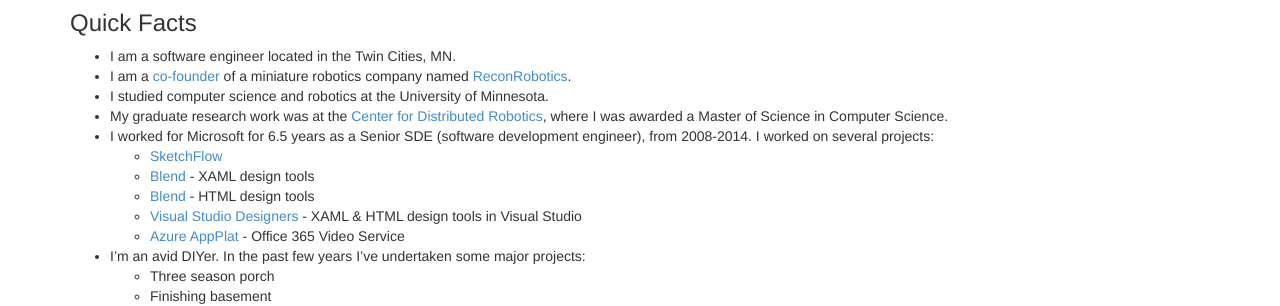
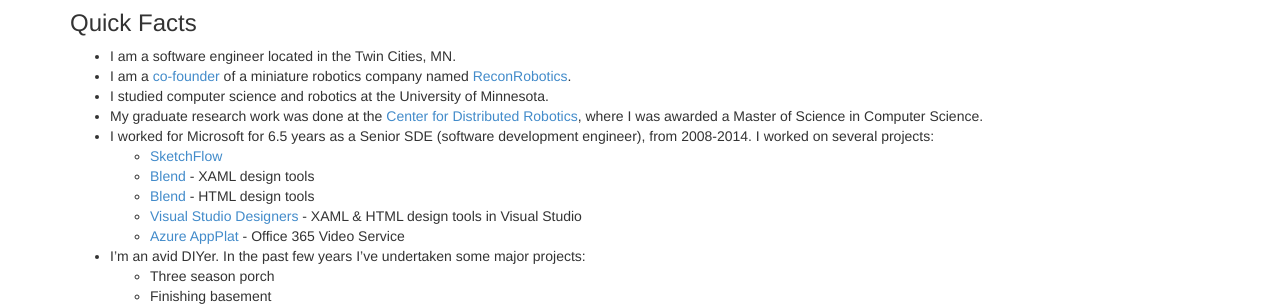
Before and after one commit to chuckhays/madebychuck, a Jekyll site: the page built from about.md, in a window 1280 px wide and 900 px high. Shown: the part 163-469 px from the top of the window. Built offline with Jekyll 4.4.1, drawn with Linux system fonts in a browser that asks for light colours; nearby versions of some CDN libraries; Markdown is read by kramdown in place of the engine named in the settings.

Commit message:
Changed Quick Facts wording

```diff
--- a/about.md
+++ b/about.md
@@ -15,7 +15,7 @@
 * I am a software engineer located in the Twin Cities, MN.
 * I am a [co-founder](#reconrobotics) of a miniature robotics company named [ReconRobotics](http://reconrobotics.com).
 * I studied computer science and robotics at the University of Minnesota.
-* My graduate research work was at the [Center for Distributed Robotics](http://distrob.cs.umn.edu), where I was awarded a Master of Science in Computer Science.
+* My graduate research work was done at the [Center for Distributed Robotics](http://distrob.cs.umn.edu), where I was awarded a Master of Science in Computer Science.
 * I worked for Microsoft for 6.5 years as a Senior SDE (software development engineer), from 2008-2014. I worked on several projects:
    * [SketchFlow](#sketchflow)
    * [Blend](#blend) - XAML design tools
```
